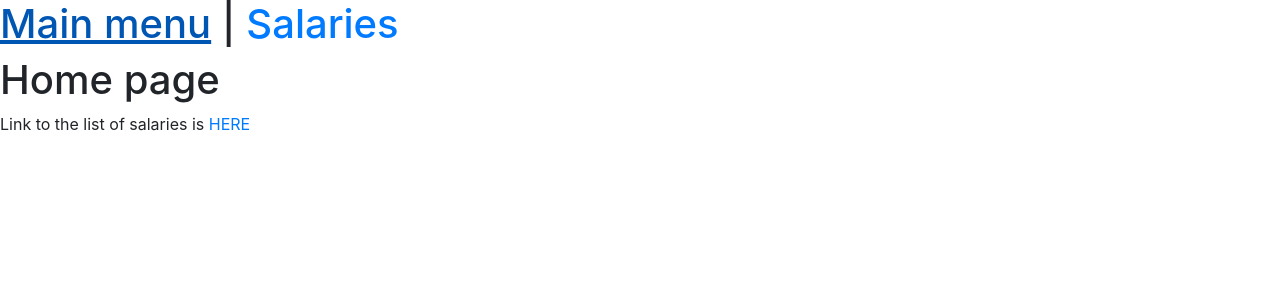
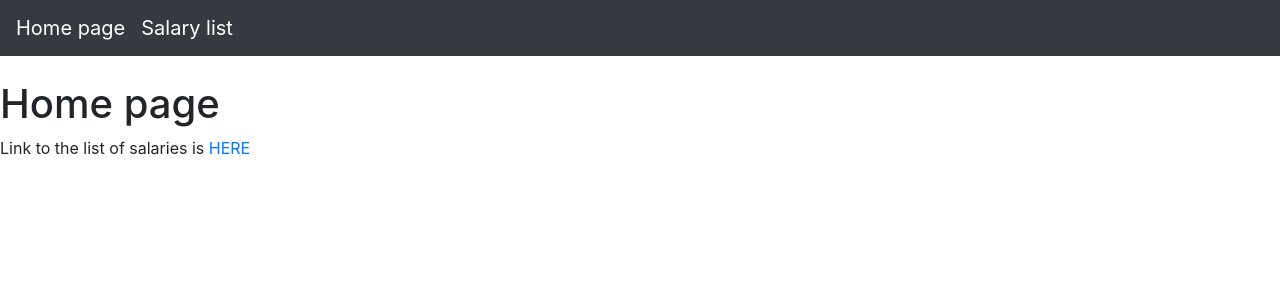
Before and after one commit to wojcik91/intive_project_2, a Django app: page / in a window 1280 px wide. Shown: the top 300 px of the page. Run offline with Django 3.2, Linux system fonts and the light colour scheme; some libraries are stand-ins or nearby versions.

Commit message:
Change header to navbar

```diff
--- a/templates/base.html
+++ b/templates/base.html
@@ -9,9 +9,10 @@
         <title>Intive Patronage 2019</title>
     </head>
     <body>
-        <header>
-            <h1><a href="{% url 'home' %}">Main menu</a> | <a href="{% url 'salary-list' %}">Salaries</a></h1>
-        </header>
+        <nav class="navbar navbar-expand-md navbar-dark bg-dark mb-4">
+                <a class="navbar-brand" href="{% url 'home' %}">Home page</a>
+                <a class="navbar-brand" href="{% url 'salary-list' %}">Salary list</a>
+        </nav>
         <div>
             {% block content %}
             {% endblock content %}
```
